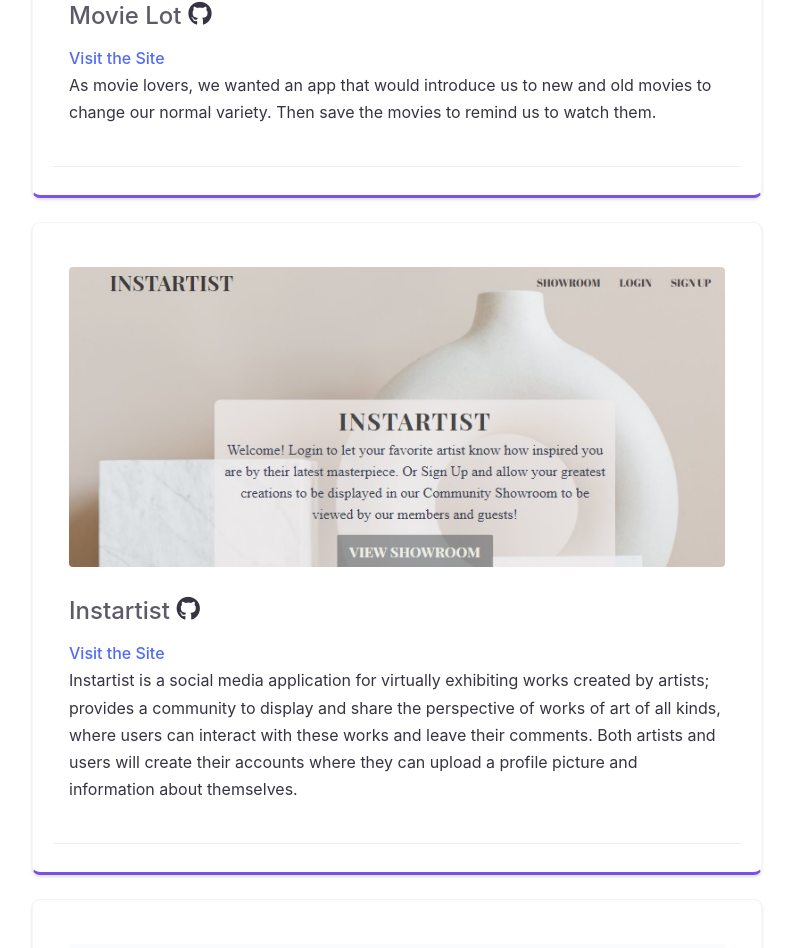
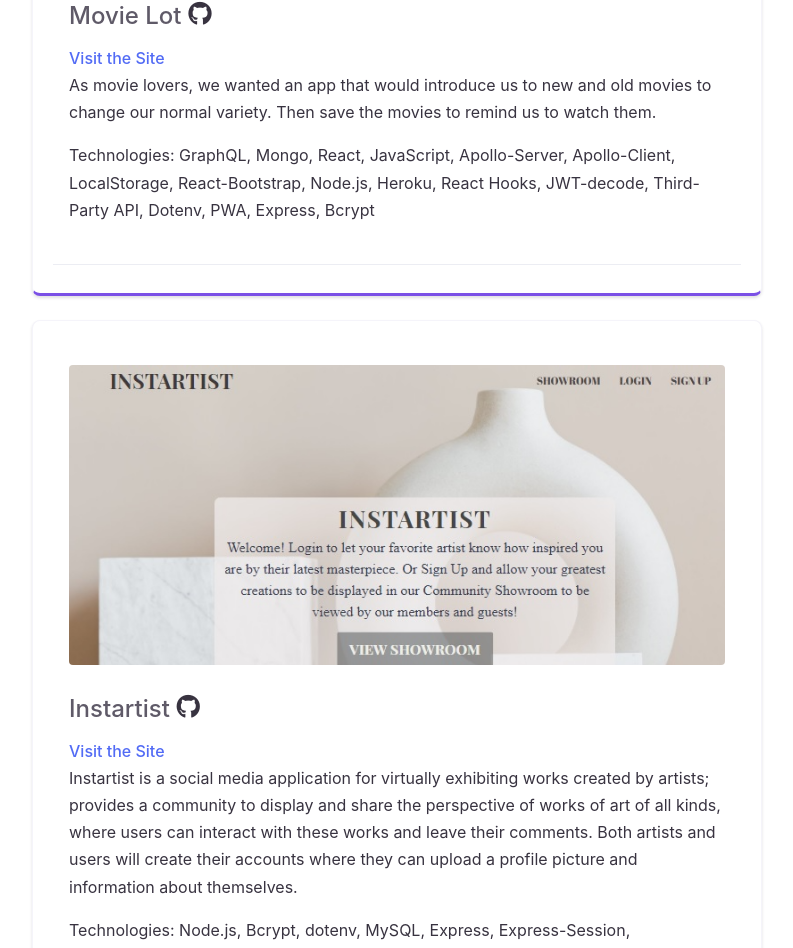
Before and after one commit to layc41/react-portfolio, a React (Create React App) app: page /portfolio in a window 1280 px wide. Shown: the part 577-1525 px from the top of the page, without its empty margins (243-1036 px from the left). Built offline with nearby package versions, Linux system fonts and the light colour scheme.

Commit message:
added technologies

```diff
--- a/src/pages/Portfolio.js
+++ b/src/pages/Portfolio.js
@@ -7,42 +7,48 @@ function Portfolio() {
             image: '../assets/img/movie-lot.png',
             deployed: 'https://movielot.herokuapp.com/',
             github: 'https://github.com/layc41/final-countdown',
-            description: 'As movie lovers, we wanted an app that would introduce us to new and old movies to change our normal variety. Then save the movies to remind us to watch them.'
+            description: 'As movie lovers, we wanted an app that would introduce us to new and old movies to change our normal variety. Then save the movies to remind us to watch them.',
+            technologies: 'GraphQL, Mongo, React, JavaScript, Apollo-Server, Apollo-Client, LocalStorage, React-Bootstrap, Node.js, Heroku, React Hooks, JWT-decode, Third-Party API, Dotenv, PWA, Express, Bcrypt'
         },
         {
             name: 'Instartist',
             image: '../assets/img/instartist.png',
             deployed: 'https://instartist.herokuapp.com/',
             github: 'https://github.com/layc41/instartist',
-            description: 'Instartist is a social media application for virtually exhibiting works created by artists; provides a community to display and share the perspective of works of art of all kinds, where users can interact with these works and leave their comments. Both artists and users will create their accounts where they can upload a profile picture and information about themselves.'
+            description: 'Instartist is a social media application for virtually exhibiting works created by artists; provides a community to display and share the perspective of works of art of all kinds, where users can interact with these works and leave their comments. Both artists and users will create their accounts where they can upload a profile picture and information about themselves.',
+            technologies: 'Node.js, Bcrypt, dotenv, MySQL, Express, Express-Session, Handlebars, Sequelize, Cloudinary, Multer, JS, OOP, MVC, API, Bootstrap, Heroku'
         },
         {
             name: 'Password Generator',
             image: '../assets/img/password-generator.png',
             deployed: 'https://layc41.github.io/password-generator/',
             github: 'https://github.com/layc41/password-generator',
-            description: 'This is a customizable random user password generator. It asks for length of password from 8 - 128 characters. Then asks for character types to be included in the password. Types of characters available are lowercase, uppercase, numbers, and symbols. If the amount of characters are out of range and no character types are selected, then a password cannot be generated.'
+            description: 'This is a customizable random user password generator. It asks for length of password from 8 - 128 characters. Then asks for character types to be included in the password. Types of characters available are lowercase, uppercase, numbers, and symbols. If the amount of characters are out of range and no character types are selected, then a password cannot be generated.',
+            technologies: 'JavaScript'
         },
         {
             name: 'Tech Blog',
             image: '../assets/img/tech-blog.png',
             deployed: 'https://frozen-sierra-64365.herokuapp.com/',
             github: 'https://github.com/layc41/tech-blog',
-            description: 'A CMS-style blog site similar to a Wordpress site, where developers can publish their blog posts and comment on other developers’ posts as well.'
+            description: 'A CMS-style blog site similar to a Wordpress site, where developers can publish their blog posts and comment on other developers’ posts as well.',
+            technologies: 'JavaScript, Node.js, MongoDB, Handlebars, MVC, dotenv, MySQL'
         },
         {
             name: 'Refactored Ecommerce Application with Redux',
             image: '../assets/img/shop-redux.png',
             deployed: 'https://ancient-castle-97391.herokuapp.com/',
             github: 'https://github.com/layc41/shop-shop-redux',
-            description: 'Redux is the industry standard for managing complex state in a large-scale React application. This is a refactored e-commerce platform that was created by replacing the way it handles complex state management using the Context API with Redux, the open-source JavaScript library that it’s emulating.'
+            description: 'Redux is the industry standard for managing complex state in a large-scale React application. This is a refactored e-commerce platform that was created by replacing the way it handles complex state management using the Context API with Redux, the open-source JavaScript library that it’s emulating.',
+            technologies: 'JavaScript, Node.js, MongoDB, Redux, MVC, Stripe, GraphQL'
         },
         {
             name: 'Bored at Home',
             image: '../assets/img/bored.png',
             deployed: 'https://josephptflanagan.github.io/project-1',
             github: 'https://github.com/layc41/project-1',
-            description: 'Users want to learn new things and be entertained. That’s where Bored at Home comes into play. Our site is recommended for those who are bored at home, waiting at the doctor’s office, or in a random department store where a significant other might be trying on clothes. It’s sure to be a good time for all parties involved.'
+            description: 'Users want to learn new things and be entertained. That’s where Bored at Home comes into play. Our site is recommended for those who are bored at home, waiting at the doctor’s office, or in a random department store where a significant other might be trying on clothes. It’s sure to be a good time for all parties involved.',
+            techologies: 'Third Party APIs, Pure CSS, HTML/CSS, JS, AJAX, JQuery'
         }
     ]
 
@@ -67,6 +73,7 @@ function Portfolio() {
                                             <div className="entry-content"><a href={project.deployed} target="_blank">Visit the Site</a></div>
                                             <div className="entry-content">
                                                 <p>{project.description}</p>
+                                                <p>Technologies: {project.technologies}</p>
                                             </div>
                                         </article>
                                     </div>
```
